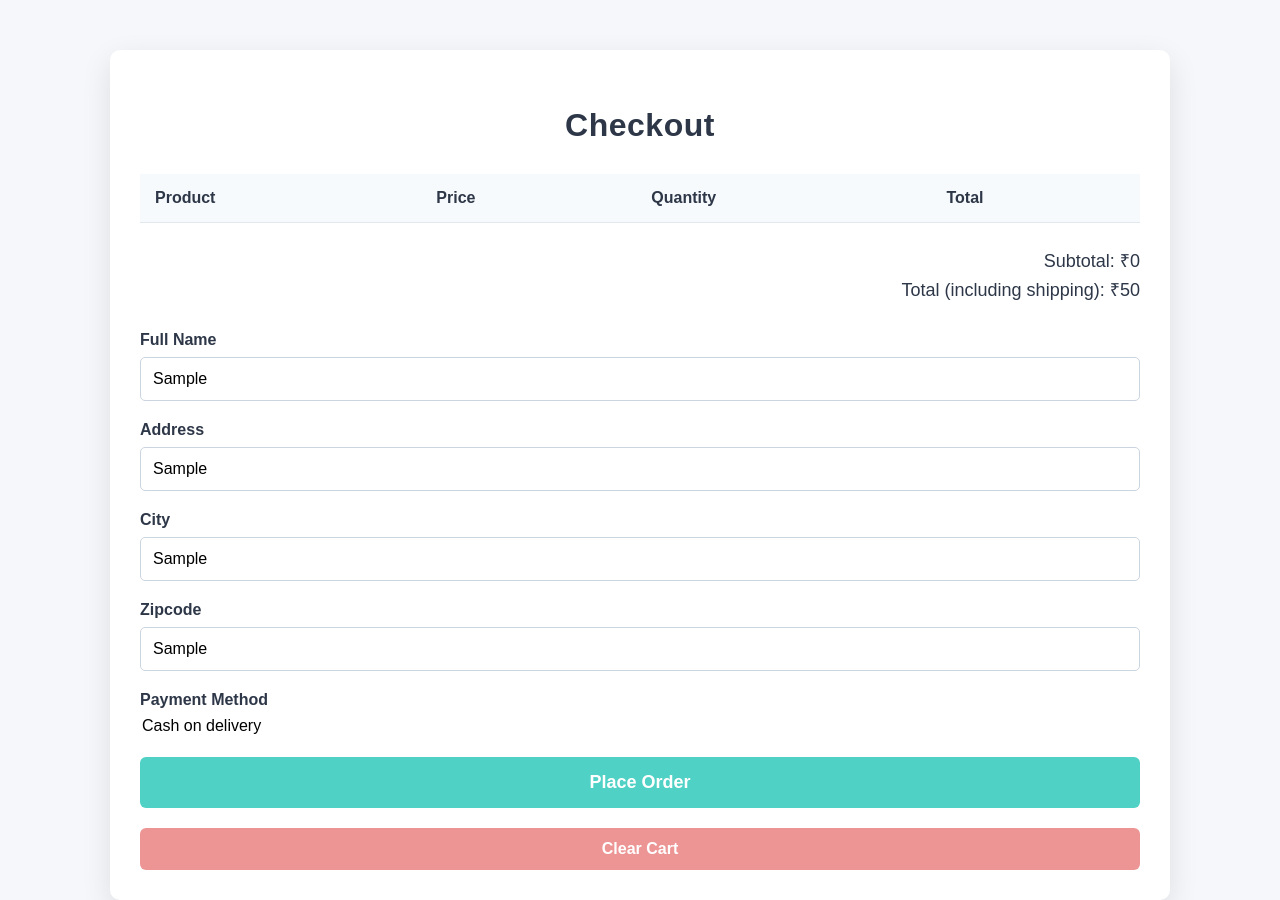
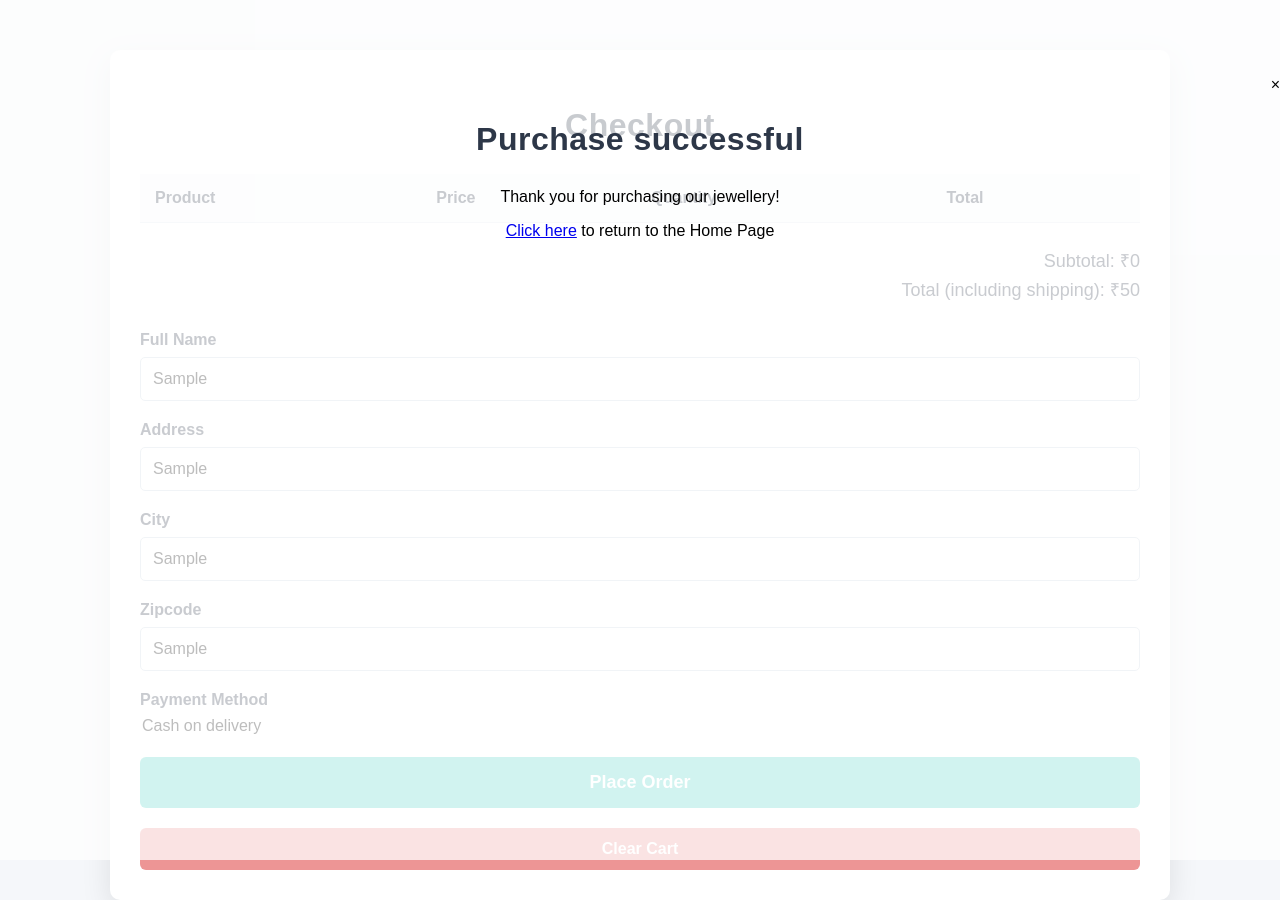
Before and after one commit to SaadSayed1/heenajewellers1, a plain HTML site: page checkout.html in a window 1280 px wide. Both pictures are taken after typing "Sample", "Sample", "Sample", "Sample" into the empty fields and a click on the button "Place Order". Drawn offline with Linux system fonts and the light colour scheme.

Commit message:
Update checkout.html

```diff
--- a/checkout.html
+++ b/checkout.html
@@ -162,6 +162,26 @@
         font-size: 16px;
       }
     }
+
+    .popup {
+    display: none;
+    position: fixed;
+    z-index: 1;
+    left: 0;
+    top: 0;
+    width: 100%;
+    height: 100%;
+    background-color: rgba(255, 255, 255, 0.74);
+    overflow: auto;
+    padding-top: 60px;
+}
+.popup-text{
+  text-align: center !important;
+}
+.close{
+  text-align: end;
+  cursor: pointer;
+}
   </style>
 </head>
 <body>
@@ -217,12 +237,56 @@
         <option value="paypal">PayPal</option>
       </select>-->
     </div>
-    <button type="submit">Place Order</button>
+    <button class="open-popup-btn buybtn1" id="openPopupBtn" type="submit">Place Order</button>
   </form>
+
+<!-- The Popup -->
+<div class="popup" id="popup">
+  <div class="popup-content">
+    <p class="close" id="closePopupBtn">&times;</p>
+    <h2>Purchase successful</h2>
+    <p class="popup-text">Thank you for purchasing our jewellery!</p>
+    <p class="popup-text"><a href='index.html'>Click here</a> to return to the Home Page</p>
+  </div>
+</div>
 
   <!-- Clear Cart Button -->
   <button id="clearCartBtn">Clear Cart</button>
 </div>
+
+<script>
+  document.addEventListener('DOMContentLoaded', function () {
+      // Get the elements
+      const openPopupBtn = document.getElementById('openPopupBtn');
+      const popup = document.getElementById('popup');
+      const closePopupBtn = document.getElementById('closePopupBtn');
+      const checkoutForm = document.getElementById('checkoutForm');
+
+      // When the "Buy Now" button is clicked
+      openPopupBtn.addEventListener('click', function (e) {
+          e.preventDefault(); // Prevent default form submission
+
+          // Check if the form is valid
+          if (checkoutForm.checkValidity()) {
+              popup.style.display = 'block'; // Show the popup
+          } else {
+              checkoutForm.reportValidity(); // Show validation messages
+          }
+      });
+
+      // When the user clicks on <span> (x), close the popup
+      closePopupBtn.addEventListener('click', function () {
+          popup.style.display = 'none'; // Hide the popup
+      });
+
+      // When the user clicks anywhere outside the popup, close it
+      window.addEventListener('click', function (event) {
+          if (event.target === popup) {
+              popup.style.display = 'none';
+          }
+      });
+  });
+</script>
 
 <script>
   // Initialize cart from local storage (if any)
```
